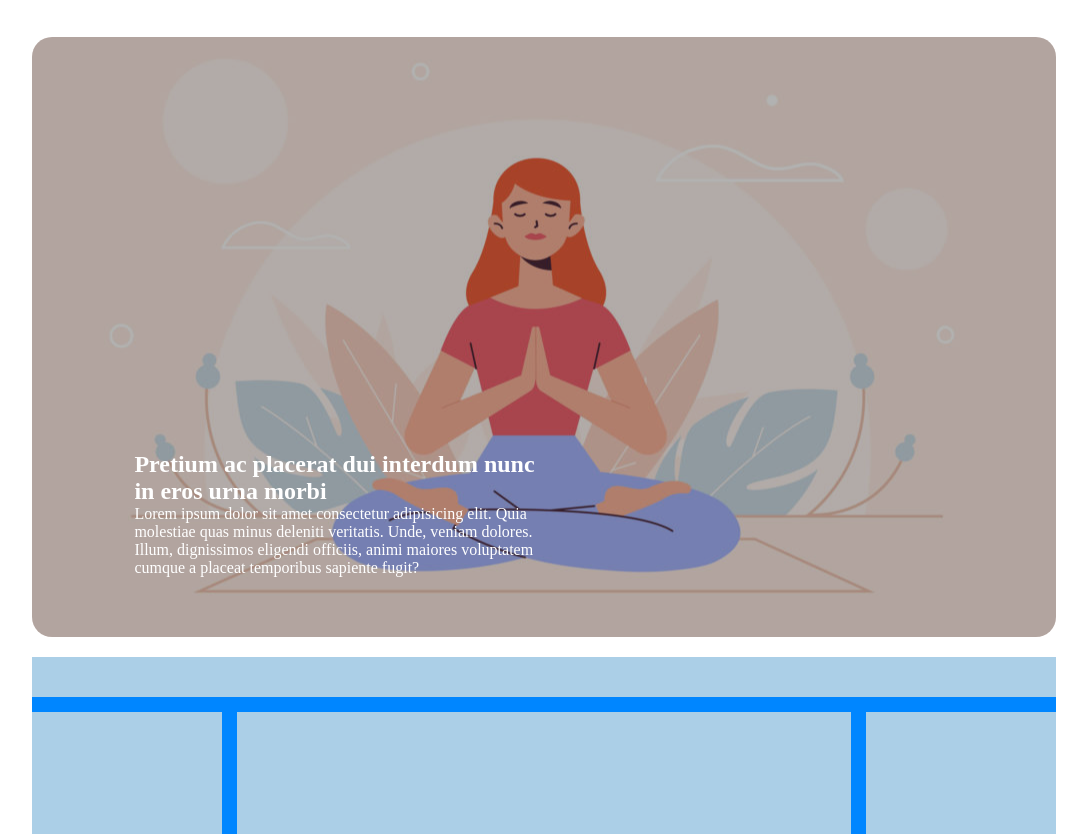
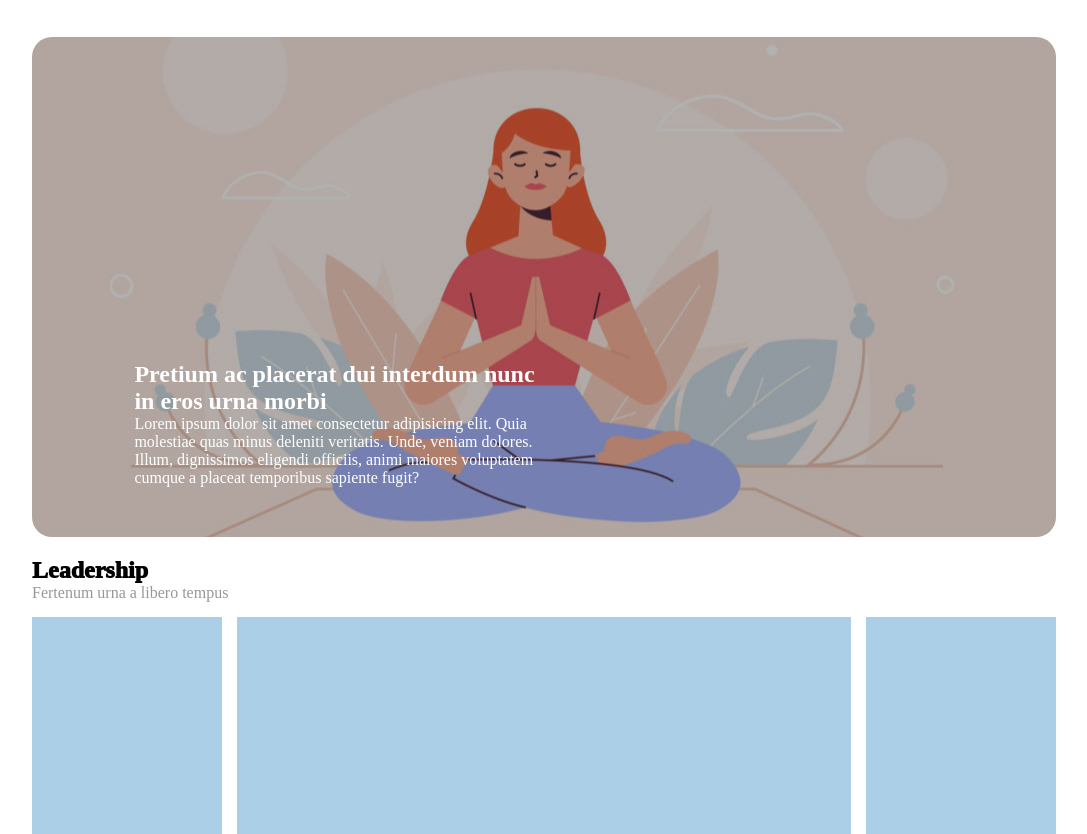
Before and after one commit to Paletta90/htmlcss-wp, a plain HTML site: page index.html in a window 1280 px wide. Shown: the part 118-952 px from the top of the page, without its empty margins (96-1183 px from the left). Drawn offline with Linux system fonts and the light colour scheme.

Commit message:
Realizzo titolo del secondo blocco

```diff
--- a/asset/css/font.css
+++ b/asset/css/font.css
@@ -1,3 +1,9 @@
 .f-white{
     color: white;
 }
+.f-big{
+    font-weight: 1000;
+}
+.f-grey{
+    color: #989898;
+}
--- a/asset/css/style.css
+++ b/asset/css/style.css
@@ -52,7 +52,7 @@ footer{
 
 .first-block{
     width: 100%;
-    height: 600px;
+    height: 500px;
     position: relative;
 
 }
@@ -78,12 +78,12 @@ footer{
 .second-block{
     /* width: 100%; */
     height: 50vh;
-    background-color: #0086ff;
+    /* background-color: #0086ff; */
 }
 
 .block-top{
     width: 100%;
-    height: 10%;
+    /* height: 10%; */
 }
 
 .block-float{
@@ -108,7 +108,6 @@ footer{
     margin: 15px 0 15px 15px;
     float: left;
 }
-.block-top,
 .block-left,
 .block-center,
 .block-right{
--- a/index.html
+++ b/index.html
@@ -64,7 +64,12 @@
 
             <!-- Secondo blocco -->
             <section class="second-block">
-                <div class="block-top"></div>
+                <!-- Titolo -->
+                <div class="block-top">
+                    <h2 class="f-big">Leadership</h2>
+                    <p class="f-grey">Fertenum urna a libero tempus</p>
+                </div>
+
                 <div class="block-float clearfix">
                     <div class="block-left"></div>
                     <div class="block-center"></div>
```
